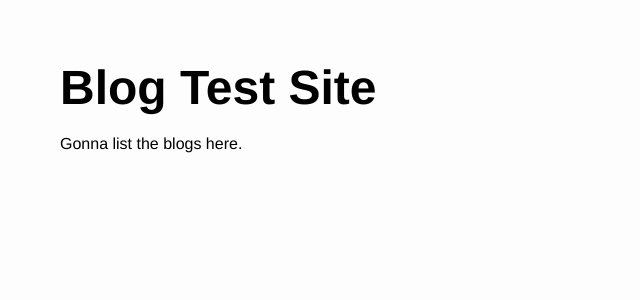
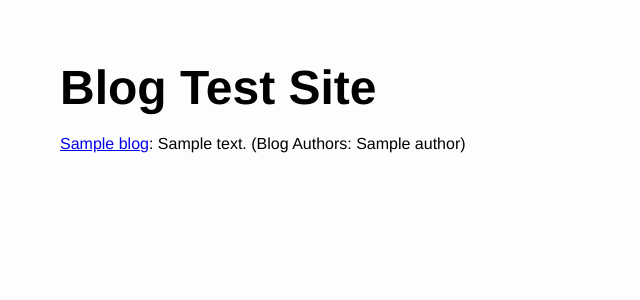
Before and after one commit to katur/blogsite, a Django app: template blog/templates/blogs.html in a window 1280 px wide. Shown: the top 300 px of the page, without its empty margins (0-640 px from the left). Run offline with Django 3.2, Linux system fonts and the light colour scheme; the template is opened without the code that fills it: most values are stand-ins (such as "Sample title", 1, 10 or a date in 2020); some libraries are stand-ins or nearby versions.

Commit message:
List all blogs on the blogs page. Fix typo

```diff
--- a/blog/templates/blogs.html
+++ b/blog/templates/blogs.html
@@ -1,5 +1,17 @@
 {% extends "base.html" %}
 
 {% block content %}
-  Gonna list the blogs here.
+<ul>
+{% for blog in blogs %}
+  <li>
+    <a href="{% url 'blog_url' blog.slug %}">{{ blog.name }}</a>:
+    {{ blog.description }}
+
+    (Blog Authors:
+    {% for author in blog.authors.all %}
+      {{ author.get_full_name }}{% if forloop.last %}){% else %},{% endif %}
+    {% endfor %}
+  </li>
+{% endfor %}
+</ul>
 {% endblock %}
--- a/blog/views.py
+++ b/blog/views.py
@@ -11,7 +11,7 @@
 def blog(request, blog_name):
     posts = Post.objects.filter(blog__name=blog_name).order_by('-time_created')
     context = {'posts': posts}
-    return render(request, 'posts.html', context)
+    return render(request, 'blog.html', context)
 
 
 def blog_post(request, blog_name, post_id, post_slug):
```
